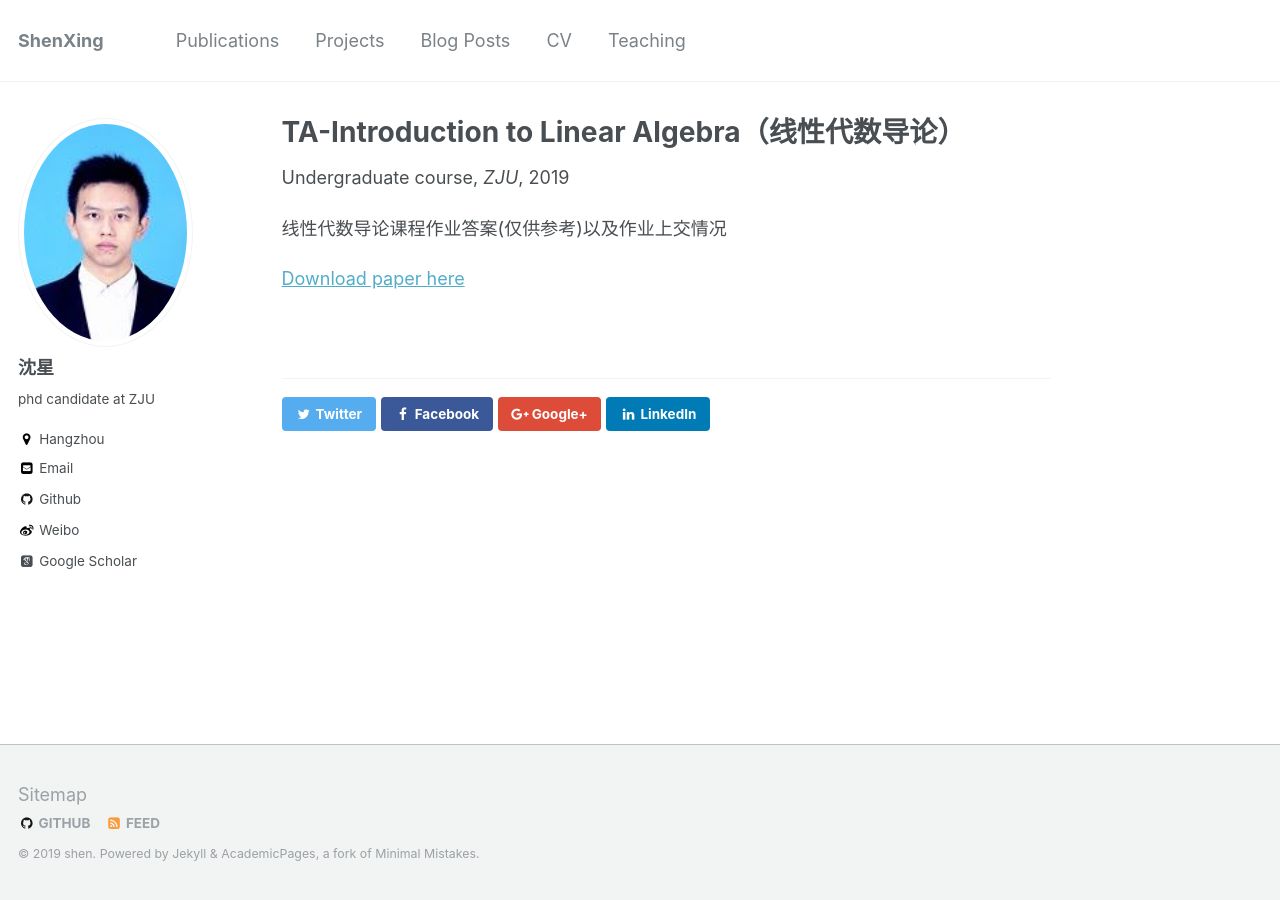
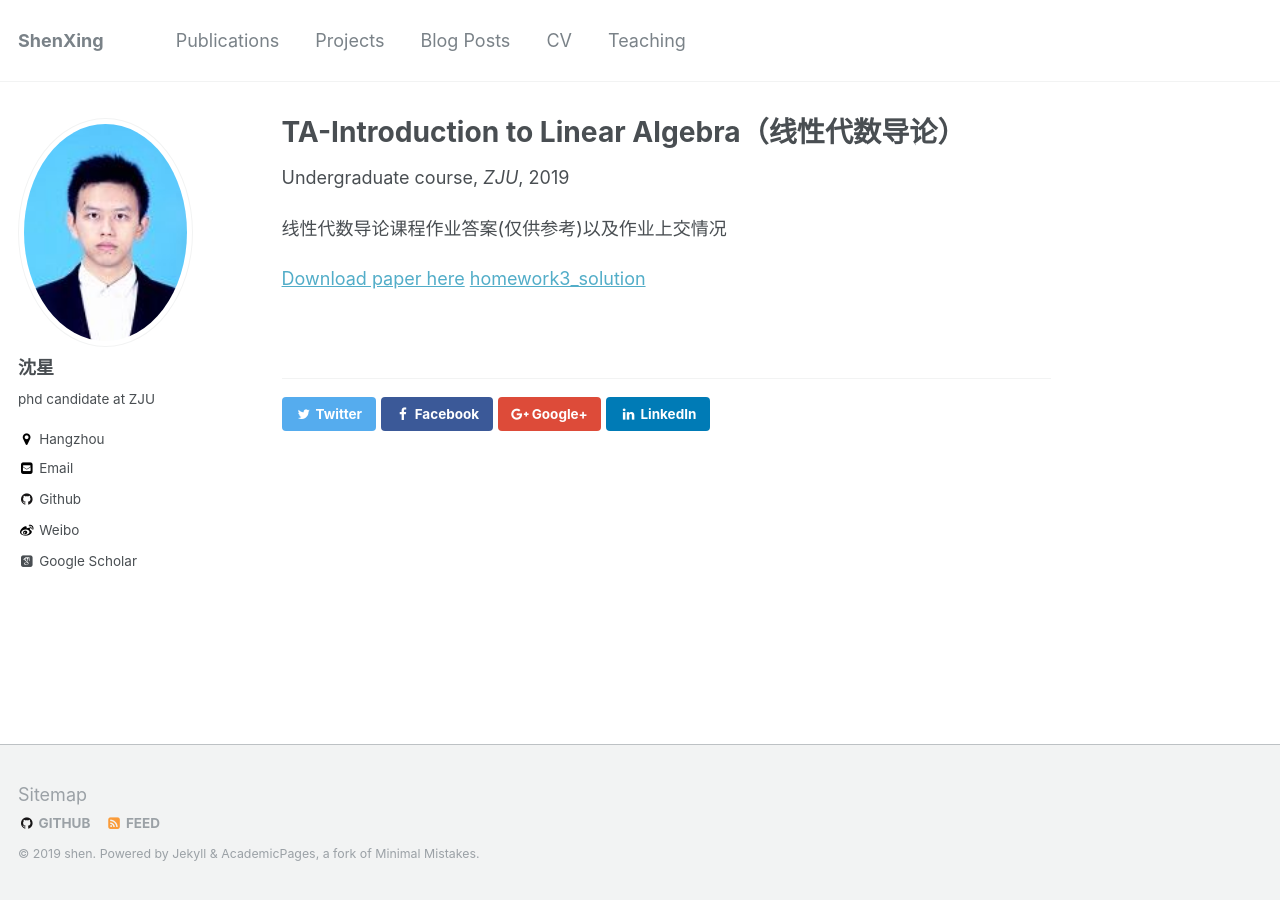
Before and after one commit to Xingbaji/xingbaji.github.io, a Jekyll site: the page built from _teaching/2019-spring-teaching-1.md, in a window 1280 px wide. Built offline with Jekyll 4.4.1, drawn with Linux system fonts in a browser that asks for light colours; some web fonts are replaced.

Commit message:
shen_test

```diff
--- a/_teaching/2019-spring-teaching-1.md
+++ b/_teaching/2019-spring-teaching-1.md
@@ -10,4 +10,5 @@ location: "HangZhou, Zhejiang"
 
 线性代数导论课程作业答案(仅供参考)以及作业上交情况
 
-[Download paper here](http://xingbaji.github.io/files/作业上交情况1.pdf)
+[Download paper here](http://xingbaji.github.io/files/作业上交情况.xlsx)
+[homework3_solution](http://xingbaji.github.io/files/homework_solution_3.pdf)
```
Also changed, not shown: 2 other files.
